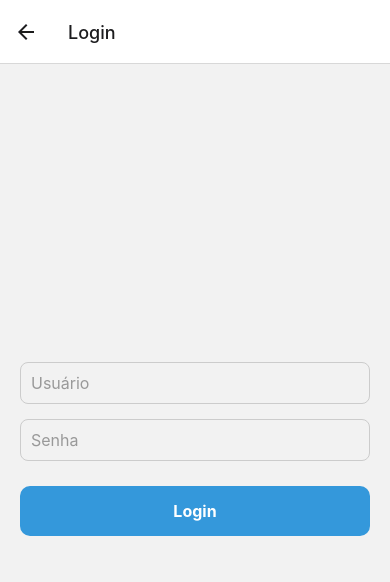
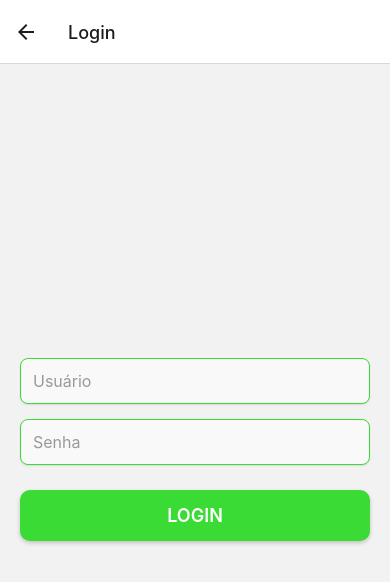
Before and after one commit to ntsation/app-project-solic, a React Native app: screen /Login in a window 390 px wide. Shown: the top 582 px of the page. Built offline with nearby package versions, Linux system fonts and the light colour scheme.

Commit message:
feat: novas melhorias e cor

```diff
--- a/src/components/Button.js
+++ b/src/components/Button.js
@@ -3,7 +3,7 @@ import { TouchableOpacity, Text, StyleSheet } from 'react-native';
 
 const Button = ({ title, onPress, style }) => {
   return (
-    <TouchableOpacity onPress={onPress} style={[styles.button, style]}>
+    <TouchableOpacity onPress={onPress} style={[styles.button, style]} activeOpacity={0.7}>
       <Text style={styles.buttonText}>{title}</Text>
     </TouchableOpacity>
   );
@@ -11,16 +11,23 @@ const Button = ({ title, onPress, style }) => {
 
 const styles = StyleSheet.create({
   button: {
-    backgroundColor: '#3498db',
-    padding: 15,
+    backgroundColor: '#3adb34',
+    paddingVertical: 15,
+    paddingHorizontal: 20,
     borderRadius: 10,
     alignItems: 'center',
     marginVertical: 10,
+    shadowColor: '#000',
+    shadowOffset: { width: 0, height: 2 },
+    shadowOpacity: 0.2,
+    shadowRadius: 4,
+    elevation: 2, // Para Android
   },
   buttonText: {
     color: '#fff',
-    fontSize: 16,
-    fontWeight: 'bold',
+    fontSize: 18,
+    fontWeight: '600',
+    textTransform: 'uppercase', // Para dar um toque mais moderno
   },
 });
 
--- a/src/components/Input.js
+++ b/src/components/Input.js
@@ -7,16 +7,17 @@ const Input = ({
   onChangeText,
   secureTextEntry = false,
   style,
-  placeholderTextColor = '#999', // Cor padrão para o texto do placeholder
+  placeholderTextColor = '#999',
 }) => {
   return (
     <TextInput
-      style={[styles.input, style]} // Combina os estilos
+      style={[styles.input, style]}
       placeholder={placeholder}
       value={value}
       onChangeText={onChangeText}
       secureTextEntry={secureTextEntry}
-      placeholderTextColor={placeholderTextColor} // Define a cor do texto do placeholder
+      placeholderTextColor={placeholderTextColor}
+      selectionColor="#3498db" // Cor do cursor
     />
   );
 };
@@ -24,12 +25,18 @@ const Input = ({
 const styles = StyleSheet.create({
   input: {
     borderWidth: 1,
-    borderColor: '#ccc',
-    padding: 10,
+    borderColor: '#3adb34',
+    padding: 12,
     borderRadius: 8,
     fontSize: 16,
     marginBottom: 15,
-    color: 'black', // Define a cor do texto para preto
+    color: '#333', // Cor do texto
+    backgroundColor: '#f9f9f9', // Fundo do input
+    elevation: 1, // Para dar um leve efeito de sombra
+    shadowColor: '#000',
+    shadowOffset: { width: 0, height: 1 },
+    shadowOpacity: 0.1,
+    shadowRadius: 2,
   },
 });
 
```
